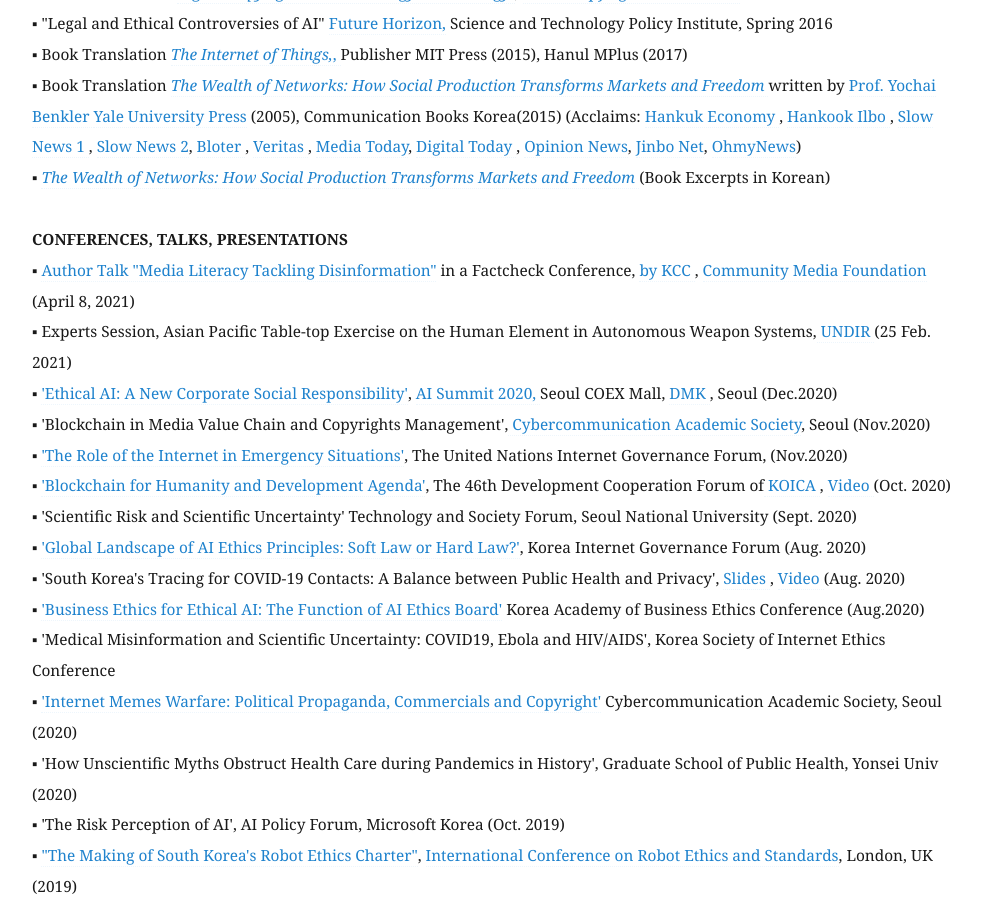
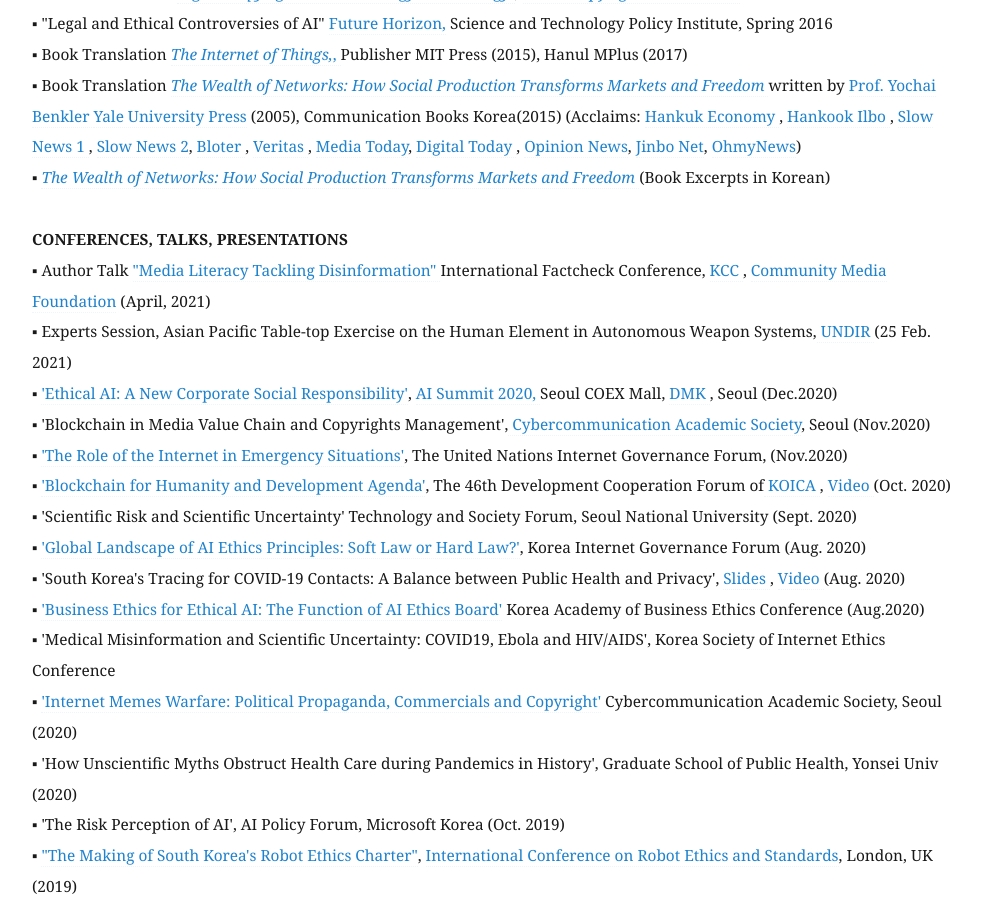
Before and after one commit to eunchangchoi/eunchangchoi.github.io, a Jekyll site: the page built from index.md, in a window 1280 px wide and 900 px high, scrolled down 2575 px. Shown: the whole window, without its empty margins (68-1049 px from the left). Built offline with Jekyll 4.4.1, drawn with Linux system fonts in a browser that asks for light colours.

Commit message:
Update index.md

```diff
--- a/index.md
+++ b/index.md
@@ -51,7 +51,7 @@
 ▪   <a href="http://wealthofnetworks.kr"> <i>The Wealth of Networks: How Social Production Transforms Markets and Freedom</i> </a> (Book Excerpts in Korean) <br>
 <br>
  <strong> CONFERENCES, TALKS, PRESENTATIONS </strong> <br>
-▪  <a href="http://factcheckweek.com/html/02/01.php"> Author Talk "Media Literacy Tackling Disinformation"</a> in a Factcheck Conference, <a href="https://eng.kcc.go.kr/user/ehpMain.do KCC"> by KCC </a>, <a href="https://kcmf.or.kr/cms/"> Community Media Foundation</a> (April 8, 2021) <br>
+▪ Author Talk <a href="http://factcheckweek.com/html/02/01.php">"Media Literacy Tackling Disinformation" </a> International Factcheck Conference, <a href="https://eng.kcc.go.kr/user/ehpMain.do KCC"> KCC </a>, <a href="https://kcmf.or.kr/cms/"> Community Media Foundation</a> (April, 2021) <br>
 ▪  Experts Session, Asian Pacific Table-top Exercise on the Human Element in Autonomous Weapon Systems,<a href="http://unidir.org"> UNDIR </a> (25 Feb. 2021)<br>
 ▪  <a href="https://aisummit.co.kr/ais2020_eun-chang-choi/?lang=en">'Ethical AI: A New Corporate Social Responsibility'</a>, <a href="https://aisummit.co.kr/?lang=en"> AI Summit 2020, </a> Seoul COEX Mall, <a href="https://www.digitalmarketingkorea.co.kr"> DMK </a>, Seoul (Dec.2020)<br>
 ▪ 'Blockchain in Media Value Chain and Copyrights Management',<a href="http://www.cybercom.or.kr/?m=bbs&bid=notice_&uid=1134"> Cybercommunication Academic Society</a>, Seoul (Nov.2020)<br>
```
